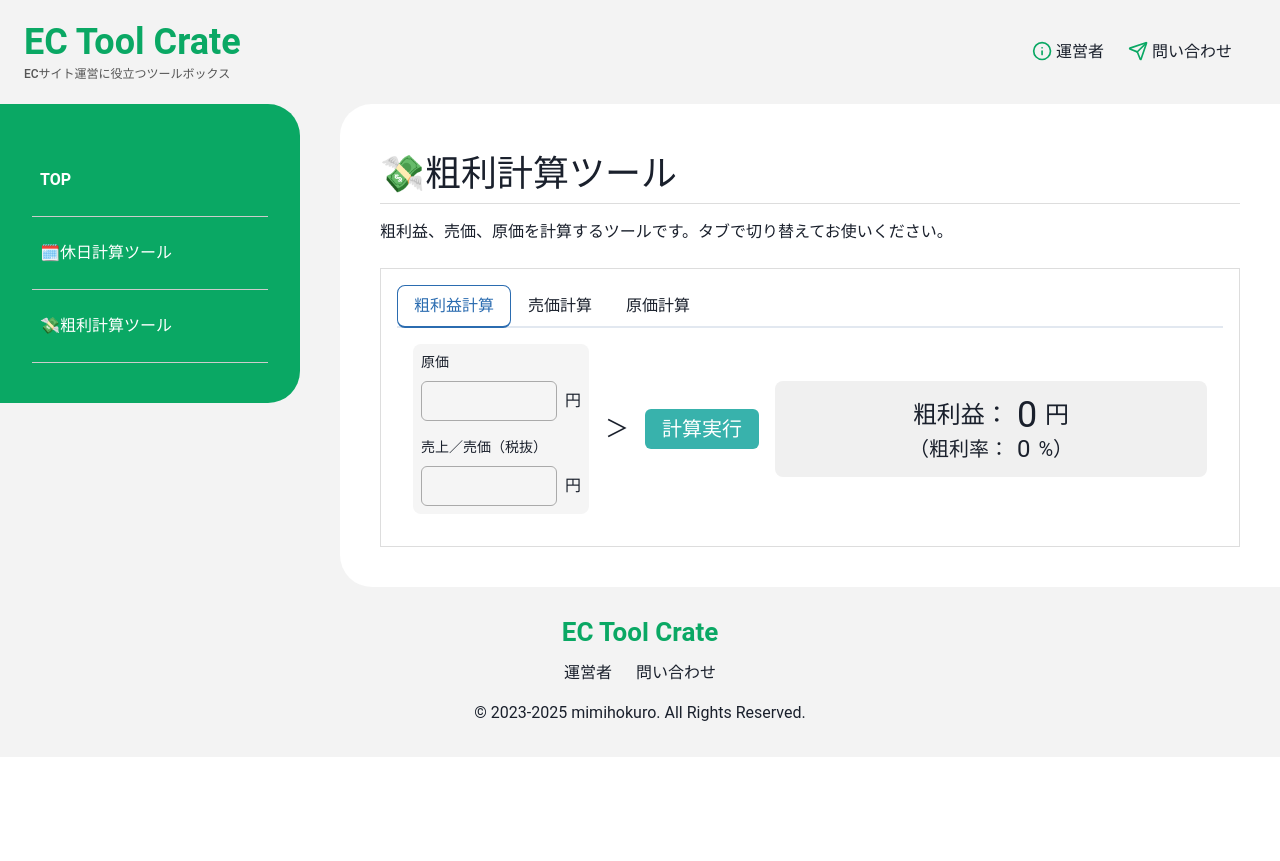
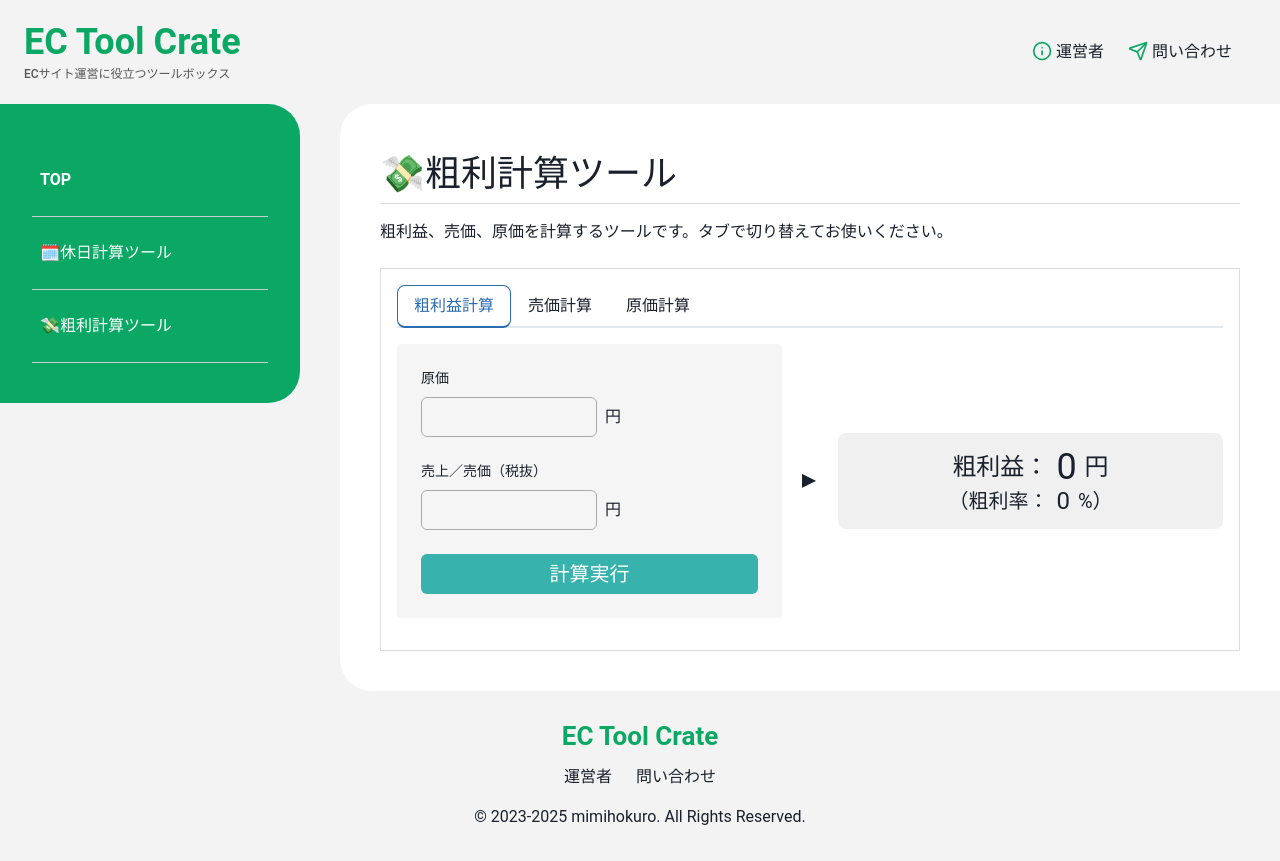
Before and after one commit to mimihokuro/app, a React (Vite) app: page /gross-profit-calculation in a window 1280 px wide. Before the commit the page ends 800 px from the top, so only its background shows below. Built offline with nearby package versions, Linux system fonts and the light colour scheme.

Commit message:
🎨 レイアウトを見やすく調整

```diff
--- a/src/features/gross-profit-calculation/BasicTabs.jsx
+++ b/src/features/gross-profit-calculation/BasicTabs.jsx
@@ -28,13 +28,13 @@ export default function BasicTabs() {
         </TabList>
 
         <TabPanels>
-          <TabPanel>
+          <TabPanel px={0}>
             <GrossMarginRatio />
           </TabPanel>
-          <TabPanel>
+          <TabPanel px={0}>
             <SellingPriceCalculation />
           </TabPanel>
-          <TabPanel>
+          <TabPanel px={0}>
             <CostCalculation />
           </TabPanel>
         </TabPanels>
--- a/src/features/gross-profit-calculation/CostCalculation.jsx
+++ b/src/features/gross-profit-calculation/CostCalculation.jsx
@@ -1,5 +1,14 @@
-import { Button, Input, Stack, Text } from "@chakra-ui/react";
+import {
+  Button,
+  Grid,
+  HStack,
+  Input,
+  Stack,
+  Text,
+  VStack,
+} from "@chakra-ui/react";
 import { useState } from "react";
+import { css } from "@emotion/react";
 
 const CostCalculation = () => {
   const [sellingPrice, setSellingPrice] = useState("");
@@ -37,13 +46,21 @@ const CostCalculation = () => {
 
   return (
     <>
-      <Stack
+      <Grid
         alignItems="center"
         justifyContent="space-between"
         direction={{ base: "column", sm: "row" }}
         gap={4}
+        css={css`
+          @container parent (min-width: 800px) {
+            grid-template-columns: 1fr 1.5em 1fr;
+          }
+
+          grid-template-columns: 1fr;
+        `}
       >
-        <Stack spacing={4} backgroundColor="#f5f5f5" borderRadius={2} p={2}>
+        <VStack gap={6} p={6} backgroundColor="#f5f5f5" borderRadius={4}>
+          <HStack flexWrap={"wrap"} gap={6} width={"100%"}>
             {GROSS_MARGIN_RATIO_ITEMS.map((item) => {
               return (
                 <Stack key={item.label}>
@@ -51,7 +68,8 @@ const CostCalculation = () => {
                   <Stack
                     direction="row"
                     alignItems="center"
-                  maxWidth={{ sm: "160px" }}
+                    width={"100%"}
+                    maxWidth={{ sm: "200px" }}
                   >
                     <Input
                       value={item.type}
@@ -65,17 +83,11 @@ const CostCalculation = () => {
                 </Stack>
               );
             })}
-        </Stack>
-        <Text
-          fontWeight="bold"
-          fontSize={24}
-          transform={{ base: "rotate(90deg)", sm: "rotate(0deg)" }}
-        >
-          ＞
-        </Text>
+          </HStack>
           <Button
             fontWeight="bold"
             variant="filled"
+            width="100%"
             backgroundColor="teal.400"
             color="#ffffff"
             sx={{ fontSize: "20px" }}
@@ -83,6 +95,21 @@ const CostCalculation = () => {
           >
             計算実行
           </Button>
+        </VStack>
+        <Text
+          fontWeight="bold"
+          fontSize={24}
+          textAlign={"center"}
+          css={css`
+            @container parent (min-width: 800px) {
+              transform: rotate(90deg);
+            }
+
+            transform: rotate(180deg);
+          `}
+        >
+          ▲
+        </Text>
         <Stack
           flexGrow={1}
           borderRadius={8}
@@ -112,7 +139,7 @@ const CostCalculation = () => {
             </Stack>
           </Stack>
         </Stack>
-      </Stack>
+      </Grid>
     </>
   );
 };
--- a/src/features/gross-profit-calculation/GrossMarginRatio.jsx
+++ b/src/features/gross-profit-calculation/GrossMarginRatio.jsx
@@ -1,5 +1,14 @@
-import { Button, Input, Stack, Text } from "@chakra-ui/react";
+import {
+  Button,
+  Grid,
+  HStack,
+  Input,
+  Stack,
+  Text,
+  VStack,
+} from "@chakra-ui/react";
 import { useState } from "react";
+import { css } from "@emotion/react";
 
 const GrossProfitRatio = () => {
   const [cost, setCost] = useState("");
@@ -29,13 +38,21 @@ const GrossProfitRatio = () => {
 
   return (
     <>
-      <Stack
+      <Grid
         alignItems="center"
         justifyContent="space-between"
         direction={{ base: "column", sm: "row" }}
         gap={4}
+        css={css`
+          @container parent (min-width: 800px) {
+            grid-template-columns: 1fr 1.5em 1fr;
+          }
+
+          grid-template-columns: 1fr;
+        `}
       >
-        <Stack spacing={4} backgroundColor="#f5f5f5" borderRadius={8} p={2}>
+        <VStack gap={6} p={6} backgroundColor="#f5f5f5" borderRadius={4}>
+          <HStack flexWrap={"wrap"} gap={6} width={"100%"}>
             {GROSS_MARGIN_RATIO_ITEMS.map((item) => {
               return (
                 <Stack key={item.label}>
@@ -43,7 +60,8 @@ const GrossProfitRatio = () => {
                   <Stack
                     direction="row"
                     alignItems="center"
-                  maxWidth={{ sm: "160px" }}
+                    width={"100%"}
+                    maxWidth={{ sm: "200px" }}
                   >
                     <Input
                       borderColor="#aaaaaa"
@@ -56,17 +74,11 @@ const GrossProfitRatio = () => {
                 </Stack>
               );
             })}
-        </Stack>
-        <Text
-          fontWeight="bold"
-          fontSize={24}
-          transform={{ base: "rotate(90deg)", sm: "rotate(0deg)" }}
-        >
-          ＞
-        </Text>{" "}
+          </HStack>
           <Button
             fontWeight="bold"
             variant="filled"
+            width="100%"
             backgroundColor="teal.400"
             color="#ffffff"
             sx={{ fontSize: "20px" }}
@@ -74,6 +86,21 @@ const GrossProfitRatio = () => {
           >
             計算実行
           </Button>
+        </VStack>
+        <Text
+          fontWeight="bold"
+          fontSize={24}
+          textAlign={"center"}
+          css={css`
+            @container parent (min-width: 800px) {
+              transform: rotate(90deg);
+            }
+
+            transform: rotate(180deg);
+          `}
+        >
+          ▲
+        </Text>
         <Stack
           flexGrow={1}
           borderRadius={8}
@@ -116,7 +143,7 @@ const GrossProfitRatio = () => {
             </Stack>
           </Stack>
         </Stack>
-      </Stack>
+      </Grid>
     </>
   );
 };
--- a/src/features/gross-profit-calculation/SellingPriceCalculation.jsx
+++ b/src/features/gross-profit-calculation/SellingPriceCalculation.jsx
@@ -1,5 +1,14 @@
-import { Button, Input, Stack, Text } from "@chakra-ui/react";
+import {
+  Button,
+  Grid,
+  HStack,
+  Input,
+  Stack,
+  Text,
+  VStack,
+} from "@chakra-ui/react";
 import { useState } from "react";
+import { css } from "@emotion/react";
 
 const SellingPriceCalculation = () => {
   const [cost, setCost] = useState("");
@@ -39,13 +48,21 @@ const SellingPriceCalculation = () => {
 
   return (
     <>
-      <Stack
+      <Grid
         alignItems="center"
         justifyContent="space-between"
         direction={{ base: "column", sm: "row" }}
         gap={4}
+        css={css`
+          @container parent (min-width: 800px) {
+            grid-template-columns: 1fr 1.5em 1fr;
+          }
+
+          grid-template-columns: 1fr;
+        `}
       >
-        <Stack spacing={4} backgroundColor="#f5f5f5" borderRadius={2} p={2}>
+        <VStack gap={6} p={6} backgroundColor="#f5f5f5" borderRadius={4}>
+          <HStack flexWrap={"wrap"} gap={6} width={"100%"}>
             {GROSS_MARGIN_RATIO_ITEMS.map((item) => {
               return (
                 <Stack key={item.label}>
@@ -53,7 +70,8 @@ const SellingPriceCalculation = () => {
                   <Stack
                     direction="row"
                     alignItems="center"
-                  maxWidth={{ sm: "160px" }}
+                    width={"100%"}
+                    maxWidth={{ sm: "200px" }}
                   >
                     <Input
                       borderColor="#aaaaaa"
@@ -66,17 +84,11 @@ const SellingPriceCalculation = () => {
                 </Stack>
               );
             })}
-        </Stack>
-        <Text
-          fontWeight="bold"
-          fontSize={24}
-          transform={{ base: "rotate(90deg)", sm: "rotate(0deg)" }}
-        >
-          ＞
-        </Text>
+          </HStack>
           <Button
             fontWeight="bold"
             variant="filled"
+            width="100%"
             backgroundColor="teal.400"
             color="#ffffff"
             sx={{ fontSize: "20px" }}
@@ -84,6 +96,21 @@ const SellingPriceCalculation = () => {
           >
             計算実行
           </Button>
+        </VStack>
+        <Text
+          fontWeight="bold"
+          fontSize={24}
+          textAlign={"center"}
+          css={css`
+            @container parent (min-width: 800px) {
+              transform: rotate(90deg);
+            }
+
+            transform: rotate(180deg);
+          `}
+        >
+          ▲
+        </Text>
         <Stack
           flexGrow={1}
           borderRadius={8}
@@ -126,7 +153,7 @@ const SellingPriceCalculation = () => {
             </Stack>
           </Stack>
         </Stack>
-      </Stack>
+      </Grid>
     </>
   );
 };
```
Lines whose indentation alone changed are shown as unchanged.
